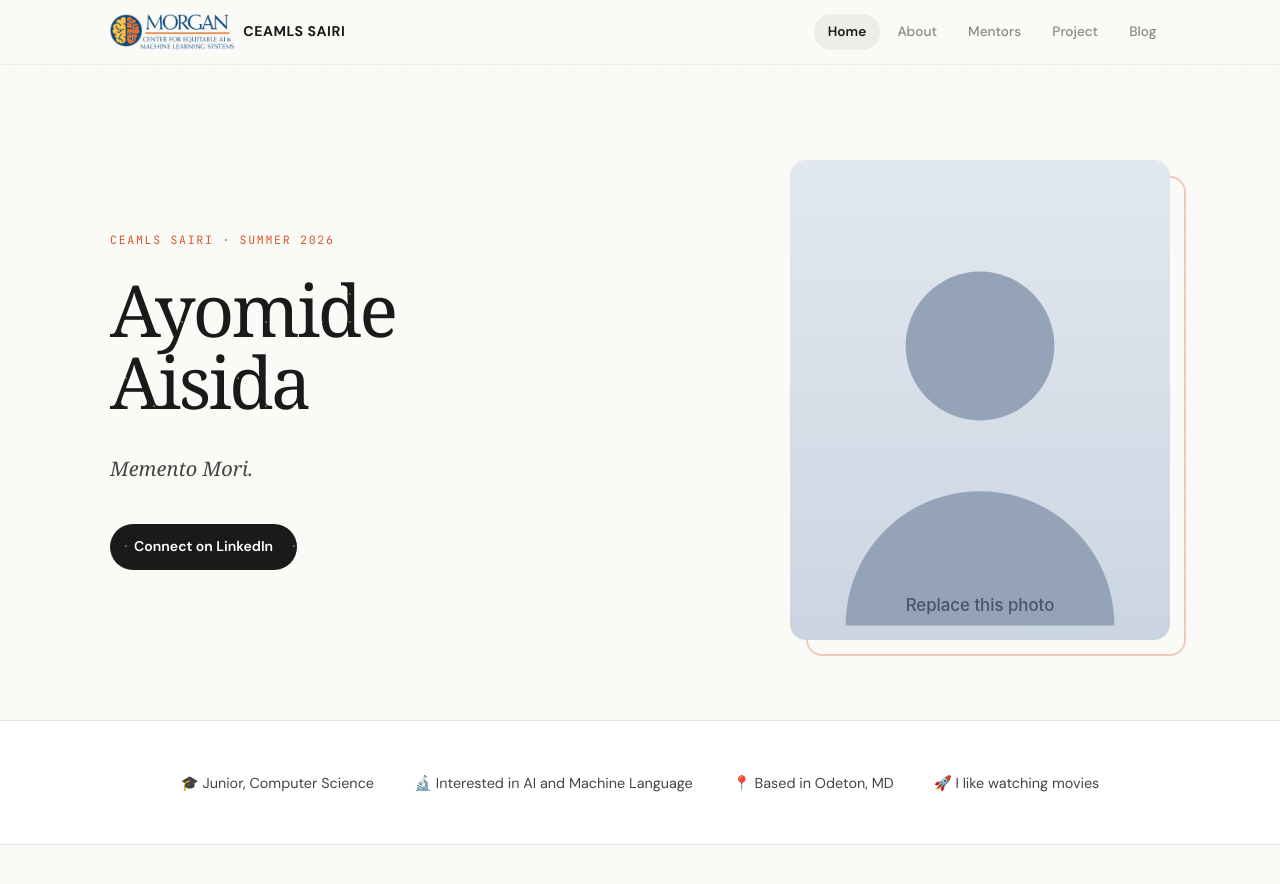
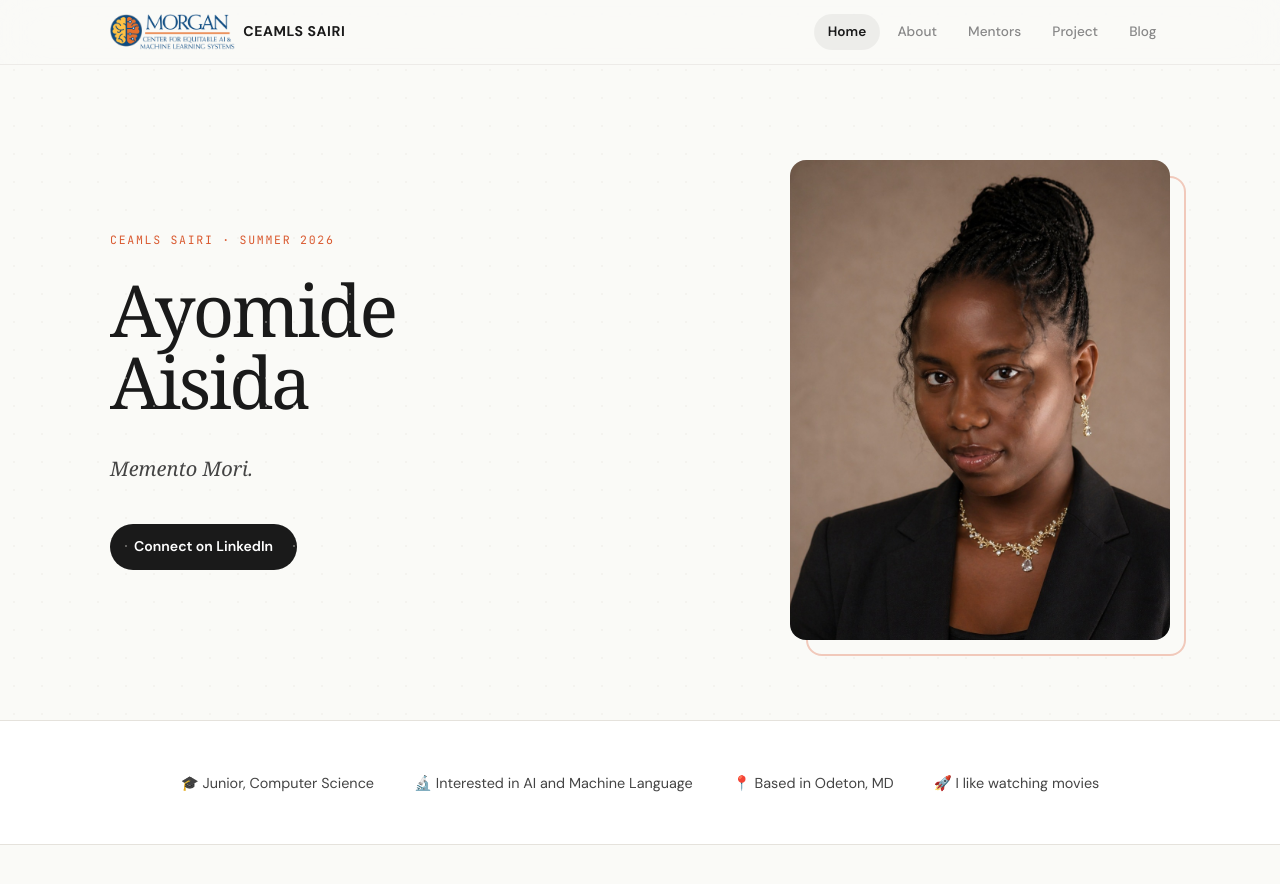
Before and after one commit to Ayomide0727/ayomide0727ceamls26.github.io, a Jekyll site: the page built from index.md, in a window 1280 px wide and 900 px high. Shown: the top 884 px of the window. Built offline with Jekyll 4.4.1, drawn with Linux system fonts in a browser that asks for light colours; some web fonts are replaced.

Commit message:
Change profile image to profile1.jpg
Updated profile image from profile.svg to profile1.jpg.

```diff
--- a/index.md
+++ b/index.md
@@ -13,7 +13,7 @@ quick_facts:
   - "🚀 I like watching movies"
 
 linkedin: https://www.linkedin.com/in/ayomide0727
-image: /assets/images/profile.svg
+image: assets/images/profile1.jpg
 
 # A "Currently" block — three short status lines for the home page.
 currently:
```
